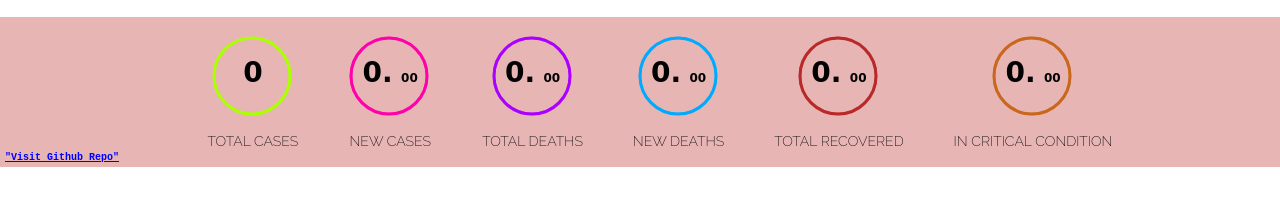
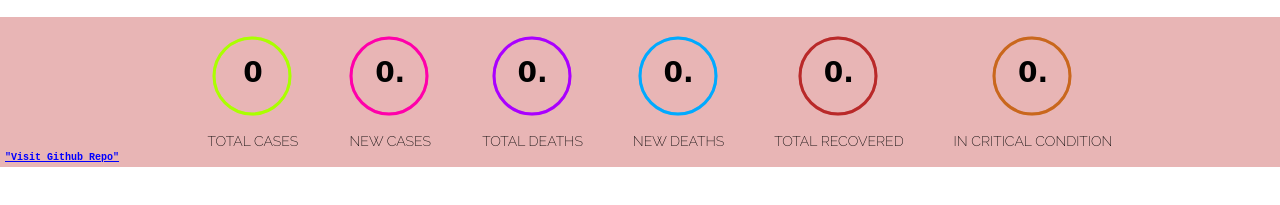
Before and after one commit to samertaha/covid19-tracker-app, a website with bundled scripts: page index.html in a window 1280 px wide. Shown: the part 555-760 px from the top of the page. Built offline with nearby package versions, Linux system fonts and the light colour scheme; no server answers; a web font is replaced by a local one.

Commit message:
Removed the dec number in the results

```diff
--- a/index.html
+++ b/index.html
@@ -117,7 +117,7 @@
 
             <div class="percent">
               <span class="percent__int">0.</span>
-              <span class="percent__dec">00</span>
+              <span class="percent__dec"></span>
             </div>
           </div>
 
@@ -143,7 +143,7 @@
 
             <div class="percent">
               <span class="percent__int">0.</span>
-              <span class="percent__dec">00</span>
+              <span class="percent__dec"></span>
             </div>
           </div>
 
@@ -169,7 +169,7 @@
 
             <div class="percent">
               <span class="percent__int">0.</span>
-              <span class="percent__dec">00</span>
+              <span class="percent__dec"></span>
             </div>
           </div>
 
@@ -194,7 +194,7 @@
 
             <div class="percent">
               <span class="percent__int">0.</span>
-              <span class="percent__dec">00</span>
+              <span class="percent__dec"></span>
             </div>
           </div>
 
@@ -219,7 +219,7 @@
 
             <div class="percent">
               <span class="percent__int">0.</span>
-              <span class="percent__dec">00</span>
+              <span class="percent__dec"></span>
             </div>
           </div>
 
```
